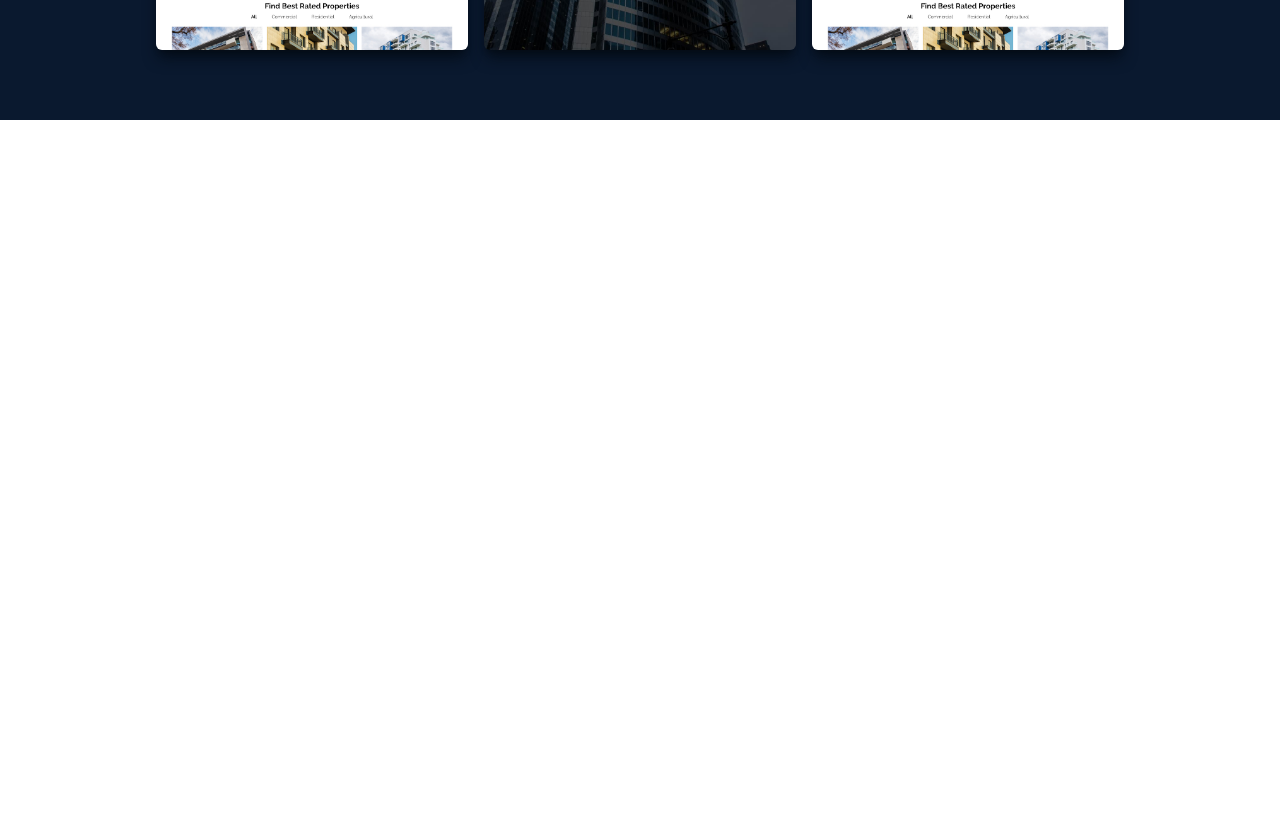
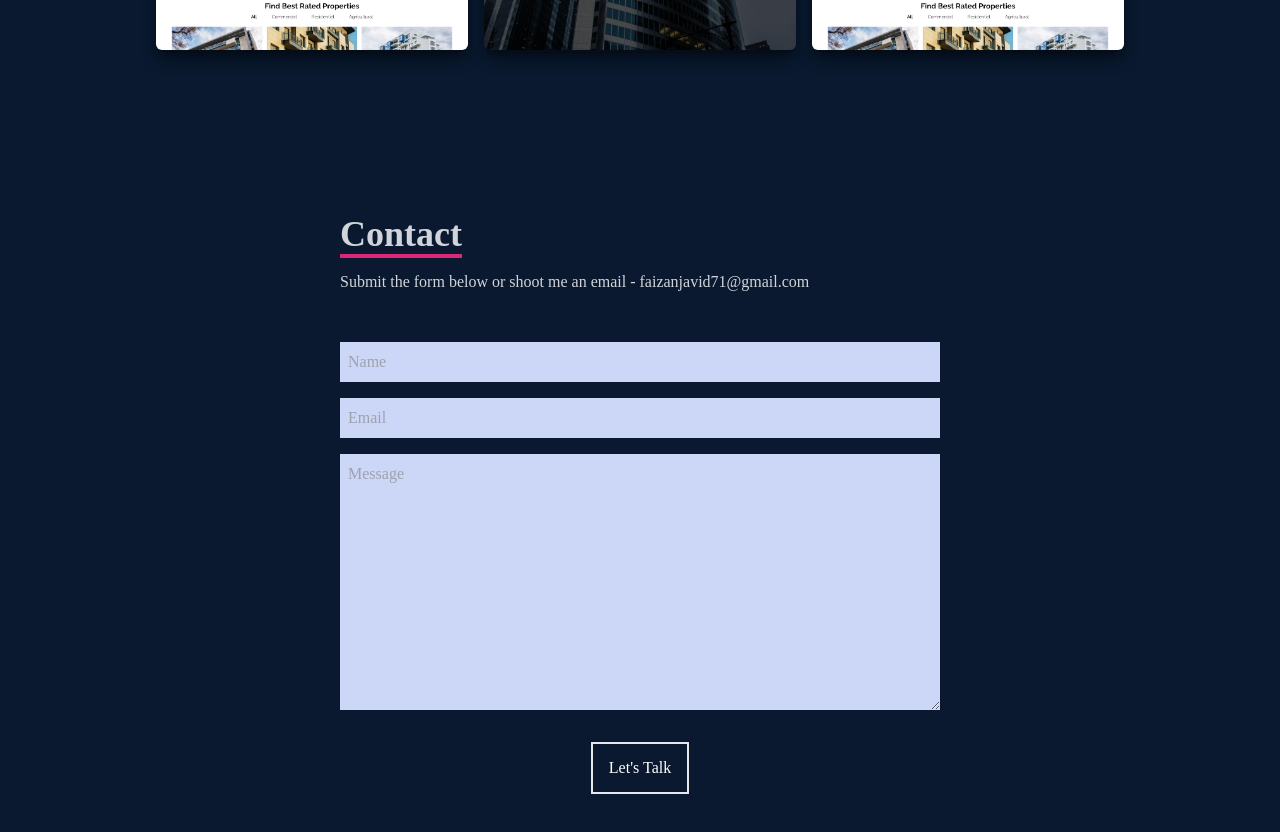
Before and after one commit to ItsFaizan/React_Portfolio, a React (Create React App) app: page / in a window 1280 px wide. Shown: the part 3080-3912 px from the top of the page. Before the commit the page ends 3200 px from the top, so only its background shows below. Built offline with nearby package versions, Linux system fonts and the light colour scheme.

Commit message:
Contact Added

```diff
--- a/src/App.js
+++ b/src/App.js
@@ -1,4 +1,5 @@
 import { About } from "./components/About";
+import { Contact } from "./components/Contact";
 import { Home } from "./components/Home";
 import { Navbar } from "./components/Navbar";
 import { Projects } from "./components/Projects";
@@ -12,6 +13,7 @@
     <About/>
     <Skills />
     <Projects/>
+    <Contact/>
     </div>
   );
 }
--- /dev/null
+++ b/src/components/Contact.js
@@ -0,0 +1,18 @@
+import React from 'react'
+
+export const Contact = () => {
+  return (
+    <div name="contact" className='w-full h-screen bg-[#0a192f] flex justify-center items-center p-4'>
+        <form action="" className='flex flex-col max-w-[600px] w-full'>
+            <div className='pb-8'>
+                <p className='text-4xl font-bold inline border-b-4 border-pink-600 text-gray-300'> Contact</p>
+                <p className='text-gray-300 py-4'>Submit the form below or shoot me an email - faizanjavid71@gmail.com</p>
+            </div>
+            <input className='bg-[#ccd6f6] p-2' type="text" placeholder='Name' name='name' />
+            <input className='my-4 p-2 bg-[#ccd6f6]' type="email" placeholder='Email' name='email' />
+            <textarea  className='bg-[#ccd6f6] p-2' name='message' rows="10" placeholder='Message'></textarea>
+            <button className='text-white border-2 hover:bg-pink-600 hover:border-pink-600 px-4 py-3 my-8 mx-auto flex items-center'>Let's Talk</button>
+        </form>
+    </div>
+  )
+}
```
